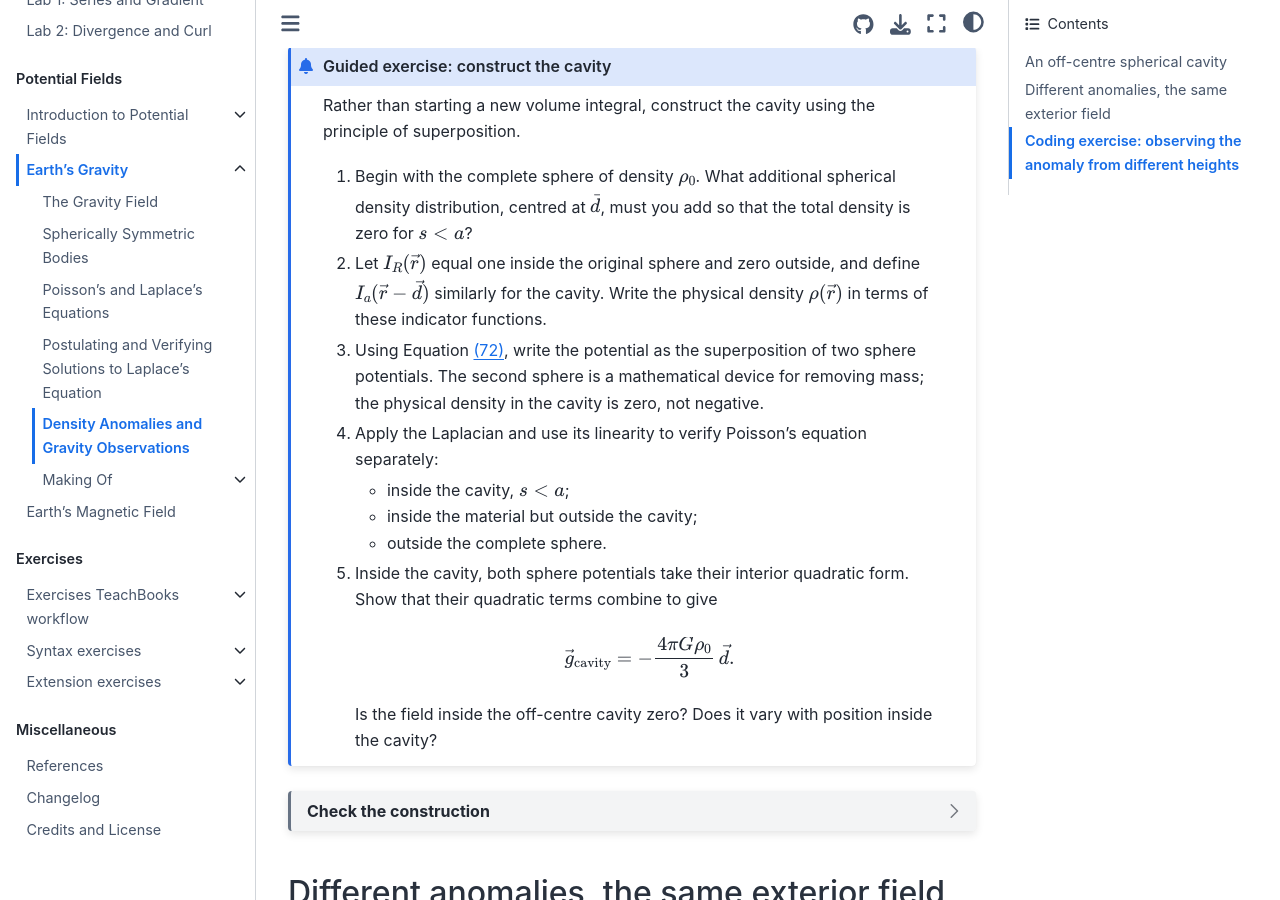
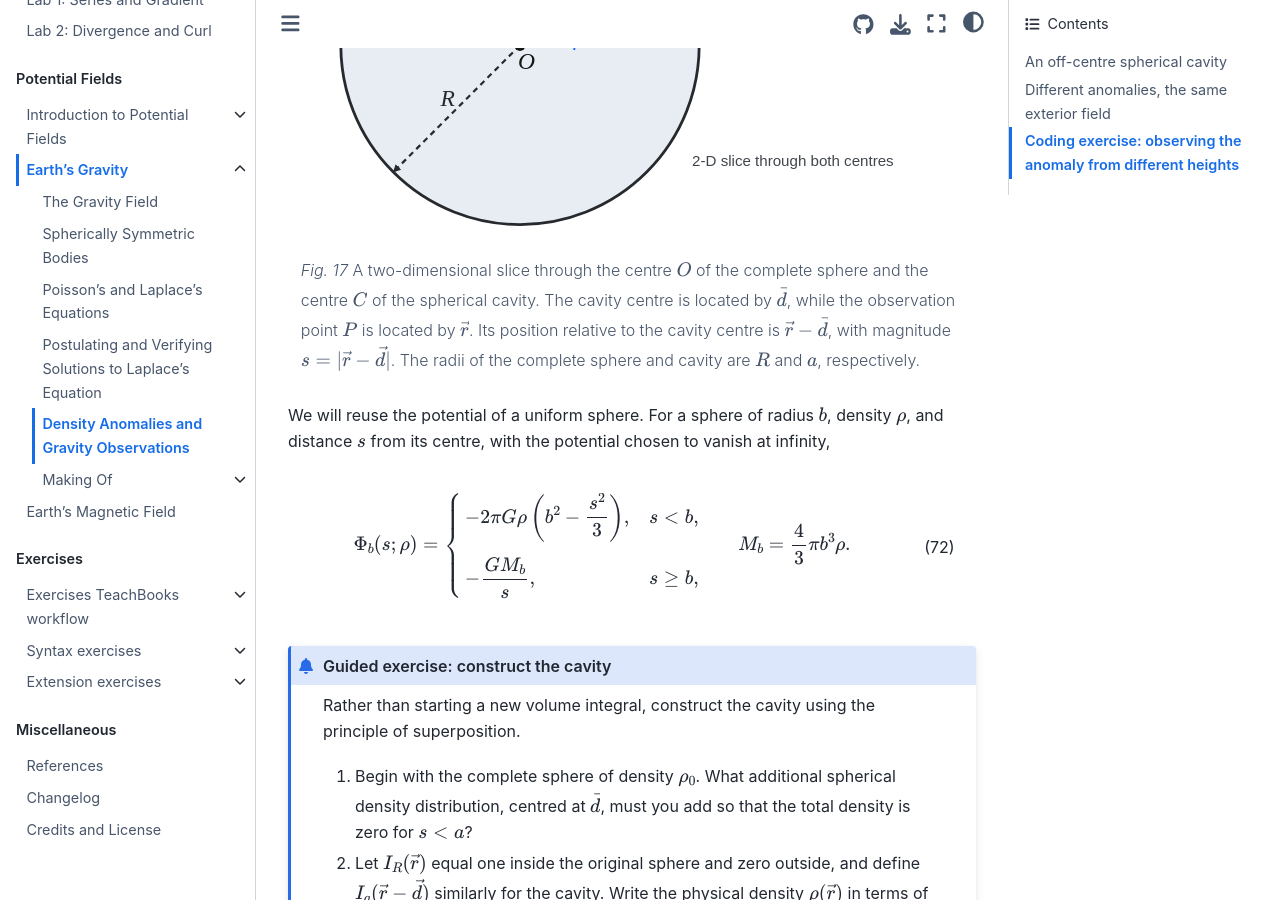
Before and after one commit to BScECT/FieldWaves, a Jupyter Book: the page built from book/2_potential_fields/gravity_field/density_anomalies.md, in a window 1280 px wide and 900 px high, scrolled down 949 px. Built offline with Jupyter Book 1.0.4 settings and Sphinx 7.4.7 and the Sphinx Book theme 1.1.4, drawn with Linux system fonts in a browser that asks for light colours; pages that are not in the unit, such as notebooks, are missing from menus; comment, search, counter and statistics services are not loaded; cross-references to code outside the pages are shown as plain code.

Commit message:
revised cavity example and added illustration

````diff
--- a/book/2_potential_fields/gravity_field/density_anomalies.md
+++ b/book/2_potential_fields/gravity_field/density_anomalies.md
@@ -21,6 +21,13 @@ so that the cavity lies entirely inside the original sphere. For an observation
 $$
 s=|\vec r-\vec d|.
 $$
+
+```{figure} figures/off_centre_spherical_cavity.svg
+:name: fig:off-centre-spherical-cavity
+:width: 100%
+
+A two-dimensional slice through the centre $O$ of the complete sphere and the centre $C$ of the spherical cavity. The cavity centre is located by $\vec d$, while the observation point $P$ is located by $\vec r$. Its position relative to the cavity centre is $\vec r-\vec d$, with magnitude $s=|\vec r-\vec d|$. The radii of the complete sphere and cavity are $R$ and $a$, respectively.
+```
 
 We will reuse the potential of a uniform sphere. For a sphere of radius $b$, density $\rho$, and distance $s$ from its centre, with the potential chosen to vanish at infinity,
 
````
Also changed, not shown: book/2_potential_fields/gravity_field/figures/off_centre_spherical_cavity.svg (added).
